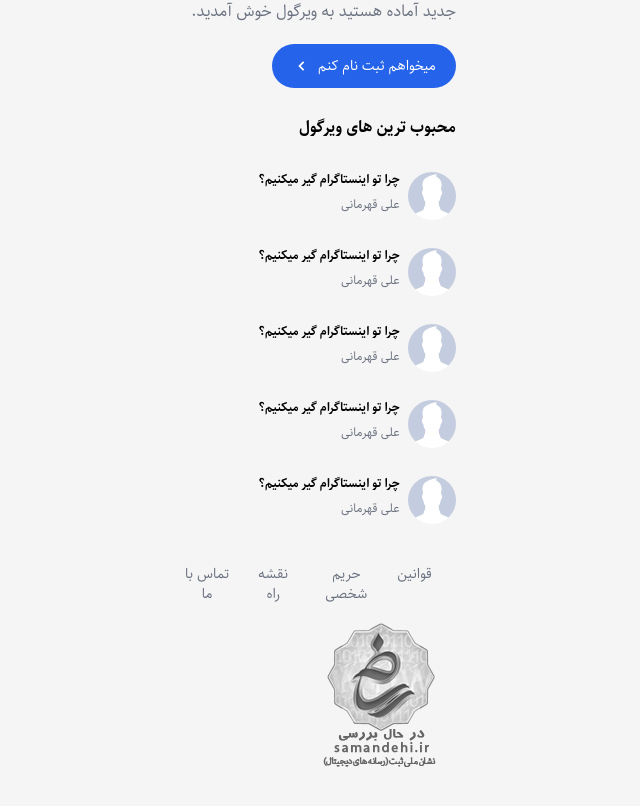
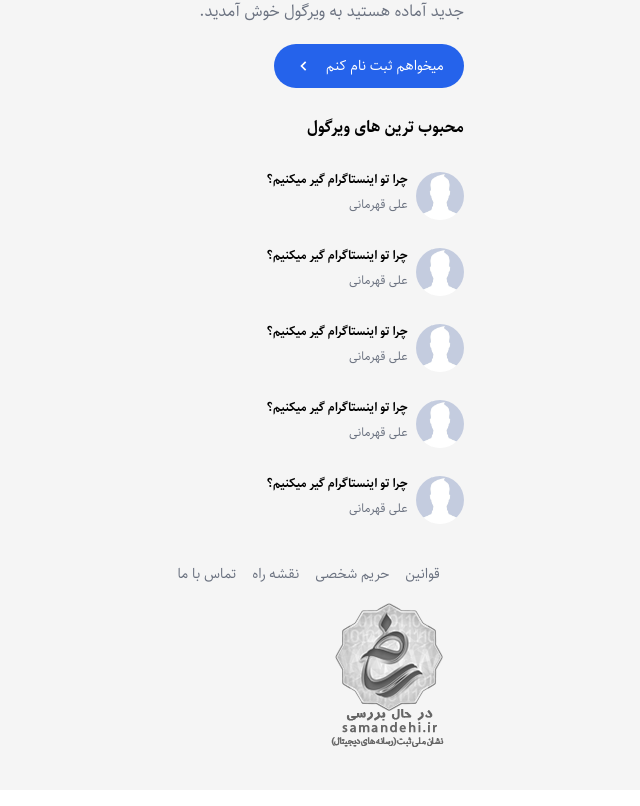
Before and after one commit to alizabetpoor/new_weblog, a React (Create React App) app in the folder frontend/: page / in a window 1280 px wide. Shown: the part 376-1182 px from the top of the page, without its empty margins (34-674 px from the left). Built offline with nearby package versions, Linux system fonts and the light colour scheme; no server answers; what react-toast-notifications would draw is missing.

Commit message:
add min width of links

```diff
--- a/frontend/src/pages/HomePage.js
+++ b/frontend/src/pages/HomePage.js
@@ -33,16 +33,16 @@ const HomePage = () => {
             <PopularPosts />
             <div className="mt-10 space-y-4">
               <ul className="flex text-sm text-gray-500 space-x-4 space-x-reverse mr-6">
-                <Link className="hover:text-gray-700" to="/">
+                <Link className="hover:text-gray-700 min-w-max" to="/">
                   قوانین
                 </Link>
-                <Link className="hover:text-gray-700" to="/">
+                <Link className="hover:text-gray-700 min-w-max" to="/">
                   حریم شخصی
                 </Link>
-                <Link className="hover:text-gray-700" to="/">
+                <Link className="hover:text-gray-700 min-w-max" to="/">
                   نقشه راه
                 </Link>
-                <Link className="hover:text-gray-700" to="/">
+                <Link className="hover:text-gray-700 min-w-max" to="/">
                   تماس با ما
                 </Link>
               </ul>
```
